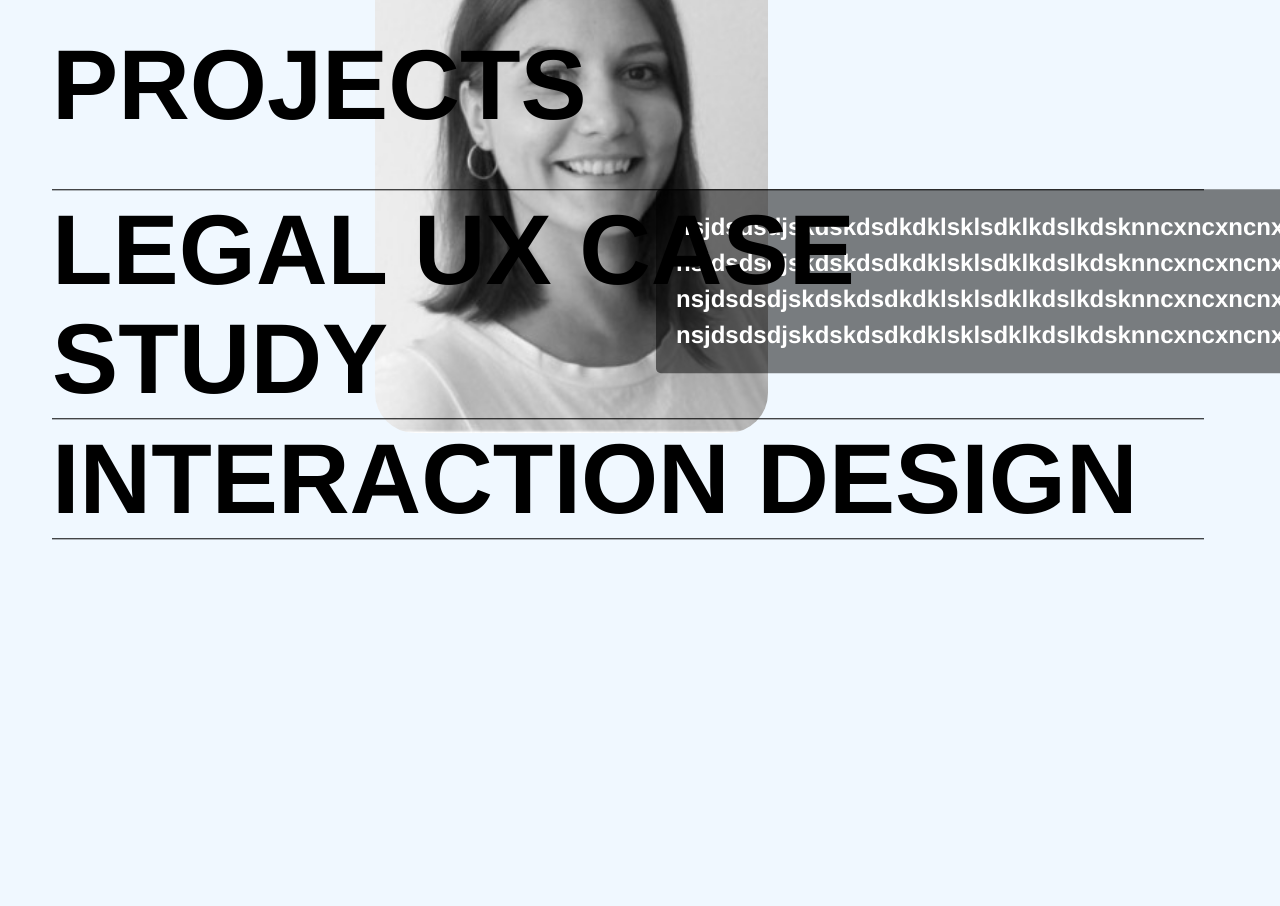
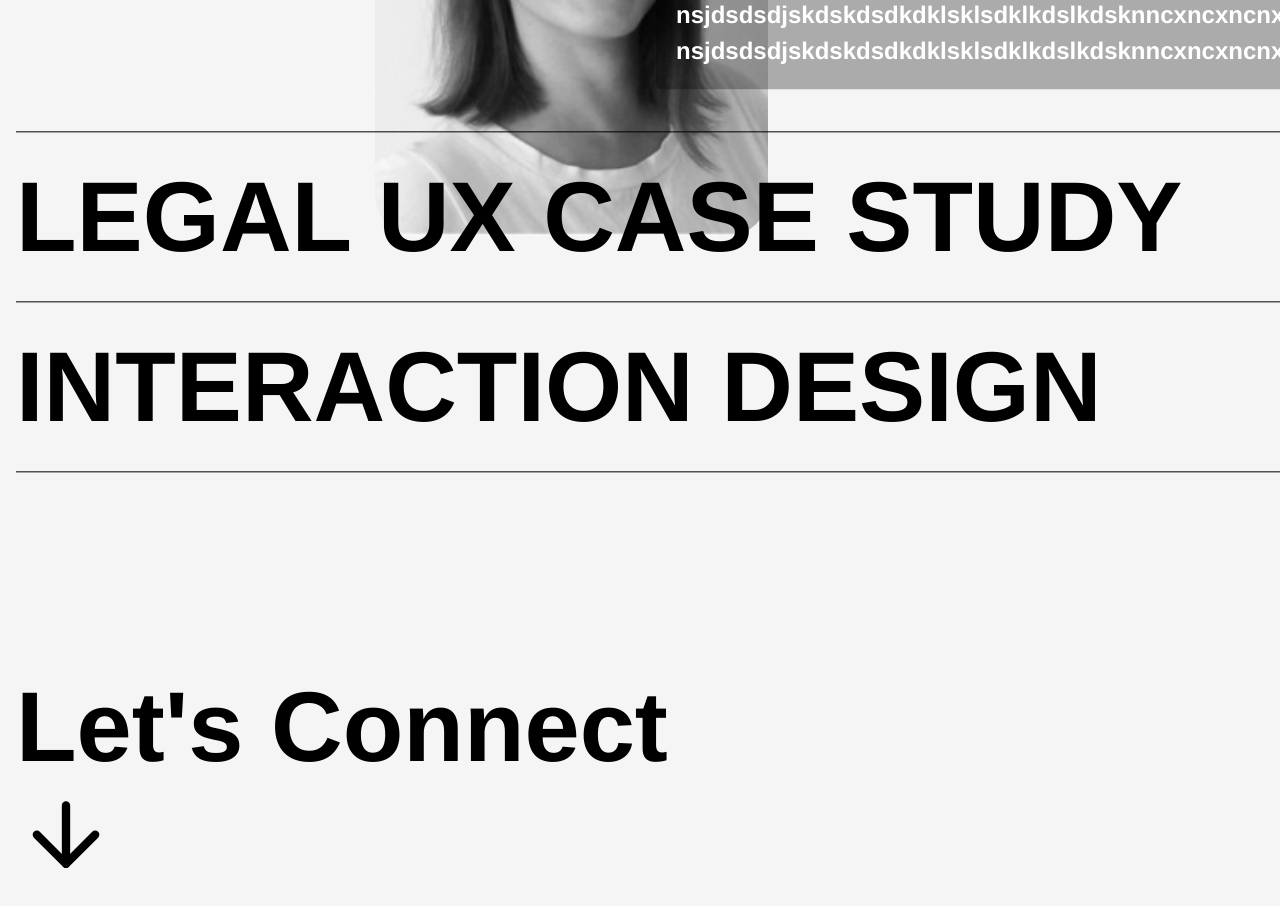
Before and after one commit to HristinaGjo/Website-Portfolio-HG, a React (Vite) app: page / in a window 1280 px wide. Shown: the part 1040-1946 px from the top of the page. Before the commit the page ends 1650 px from the top, so only its background shows below. Built offline with nearby package versions, Linux system fonts and the light colour scheme.

Commit message:
Lets connect animated arrow added

```diff
--- a/src/index.css
+++ b/src/index.css
@@ -7,7 +7,7 @@
   padding: 4rem !important;
   color-scheme: light dark;
   /*color: rgba(255, 255, 255, 0.87); */
-  background:aliceblue !important;
+  background:#F5F5F5 !important;
   font-synthesis: none;
   text-rendering: optimizeLegibility;
   -webkit-font-smoothing: antialiased;
--- a/src/pages/HomePage.jsx
+++ b/src/pages/HomePage.jsx
@@ -22,21 +22,16 @@ const HomePage = () => {
   return (
     <>
       <div className={classes.pageCtn}>
-        <div className={classes.headerCtn}>
           <div className={classes.headlineText}>
-            {/* <h1>Hello World</h1> */}
-            {/* <h3>Hey there!<br/> */}
             <br/>
-            <h3> I'M HRISTINA</h3>
+            {/* <h3> I'M HRISTINA</h3> */}
             <span> <h3>DESIGNER WITH DEVELOPER'S MIND &</h3></span>
             <span> <h3>DEVELOPER WITH DESIGNER EYES</h3></span>
             <span>UX UI DESIGN |</span> {"  "}
             <span>INTERACTION DESIGN |</span> {"  "}
             <span>FRONT END DEVELOPMENT</span>
-          </div>
         </div>
 
-        {/* Scroll animation section */}
         <section ref={ref} className={classes.scrollSection}>
           <motion.div className={classes.imageContainer} style={{ y }}>
             <img src={coverImage} alt="Cover" />
@@ -50,15 +45,42 @@ const HomePage = () => {
         </section>
 
         <div className={classes.textContainer}>
-          <h3>PROJECTS</h3>
           <Link to="/legal" className={classes.projectLink}>
-          <div className={classes.projectOne}> <h3 className={classes.text}>LEGAL UX CASE STUDY</h3> </div>
+            <div className={classes.projectOne}> <h3 className={classes.text}>LEGAL UX CASE STUDY</h3> </div>
           </Link>
           <div className={classes.projectTwo}> <h3 className={classes.text}>INTERACTION DESIGN</h3> </div>
+          <div className={classes.connectText}>
+            <h3>Let's Connect</h3>
+            <motion.div
+              className={classes.arrowContainer}
+              animate={{
+                y: [0, 40, 0],
+                transition: {
+                  repeat: Infinity,
+                  duration: 1.5,
+                },
+              }}
+            >
+              <svg
+                xmlns="http://www.w3.org/2000/svg"
+                width="100"
+                height="100"
+                viewBox="0 0 24 24"
+                fill="none"
+                stroke="currentColor"
+                strokeWidth="2"
+                strokeLinecap="round"
+                strokeLinejoin="round"
+              >
+                <line x1="12" y1="5" x2="12" y2="19"></line>
+                <polyline points="19 12 12 19 5 12"></polyline>
+              </svg>
+            </motion.div>
+          </div>
         </div>
+
       </div>
 
-      {/* Progress bar */}
       <motion.div className={classes.progress} style={{ scaleX }} />
     </>
   );
--- a/src/styles/homePage.module.css
+++ b/src/styles/homePage.module.css
@@ -13,7 +13,11 @@ body {
     flex-direction: column;
     align-items: center;
     padding: 1rem;
+  }
 
+  .headlineText h3{
+    padding-left: 0;
+    margin-left: 0;
   }
 
   .scrollSection {
@@ -21,7 +25,6 @@ body {
     align-items:end;
     justify-content:left;
     margin-top: 150px; /* Adjust as needed */
-
   }
 
   .textOverlay {
@@ -32,7 +35,7 @@ body {
     color: white; /* Adjust text color */
     font-size: 24px; /* Adjust font size */
     text-align: center; /* Center-align the text */
-    background-color: rgba(0, 0, 0, 0.5); /* Semi-transparent background color */
+    background-color: rgba(0, 0, 0, 0.3); /* Semi-transparent background color */
     padding: 20px; /* Add padding around the text */
     border-radius: 5px; /* Add border radius for rounded corners */
     max-width:fit-content; /* Limit the maximum width of the text */
@@ -42,41 +45,37 @@ body {
     flex: 1;
     display: flex;
     justify-content: left;
-
   }
 
   .textContainer {
     position: absolute;
     top: 150%; /* Position the text container vertically in the middle */
-    left: 32px; /* Align the text container to the left */
+    /* left: 32px; */
     transform: translateY(-50%); /* Adjust position to center the text vertically */
     /* padding-left: 20px; */
     margin-top: 150px;
-    padding: 20px;
+    /* padding: 20px; */
+  }
+
+  .projectOne, .projectTwo{
+    width: 100vw;
+    padding-top: 30px;
+    padding-bottom: 30px;
+    overflow: hidden;
+    padding-left: 0;
   }
 
   .projectOne {
     border-top: 1px solid black;
     border-bottom: 1px solid black;
-    padding-top: 5px;
-    padding-bottom: 5px;
-    margin-top: 50px;
-
-    width: 90vw;
+    margin-top: 500px;
     /* font-family:"Avenir Next"; */
-    overflow: hidden;
-
   }
 
  .projectTwo{
-
     border-bottom: 1px solid black;
-    padding-top: 5px;
-    padding-bottom: 5px;
-    margin-bottom: 50px;
-    width: 90vw;
+    margin-bottom: 200px;
     /* font-family:"Avenir Next"; */
-    overflow: hidden;
   }
 
   .projectOne .text {
@@ -97,6 +96,17 @@ body {
     transform:  translateX(10%) scale(1.1); /* Flip vertically on hover */
   }
 
+  .connectText{
+    margin-bottom: 100px;
+  }
+
+  .arrowContainer{
+    margin-bottom: 100px;
+    /* width: 100px;
+    height: 100px;
+    border: 2px solid black;
+    border-radius: 50%; */
+  }
 
 img {
     width: 70%;
@@ -106,8 +116,6 @@ img {
     border-radius: 40px;
     left:50px;
 }
-
-
 
 h3 {
     width: 100%;
```
Also changed, not shown: src/components/Footer.jsx (added, +8 -0 lines), src/styles/footer.module.css (added).
